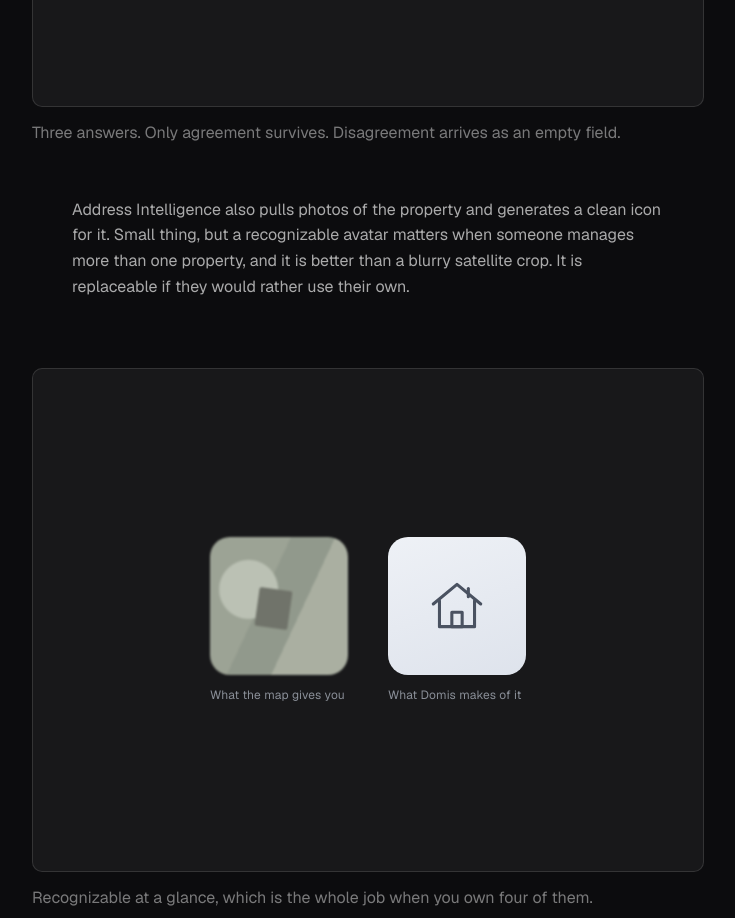
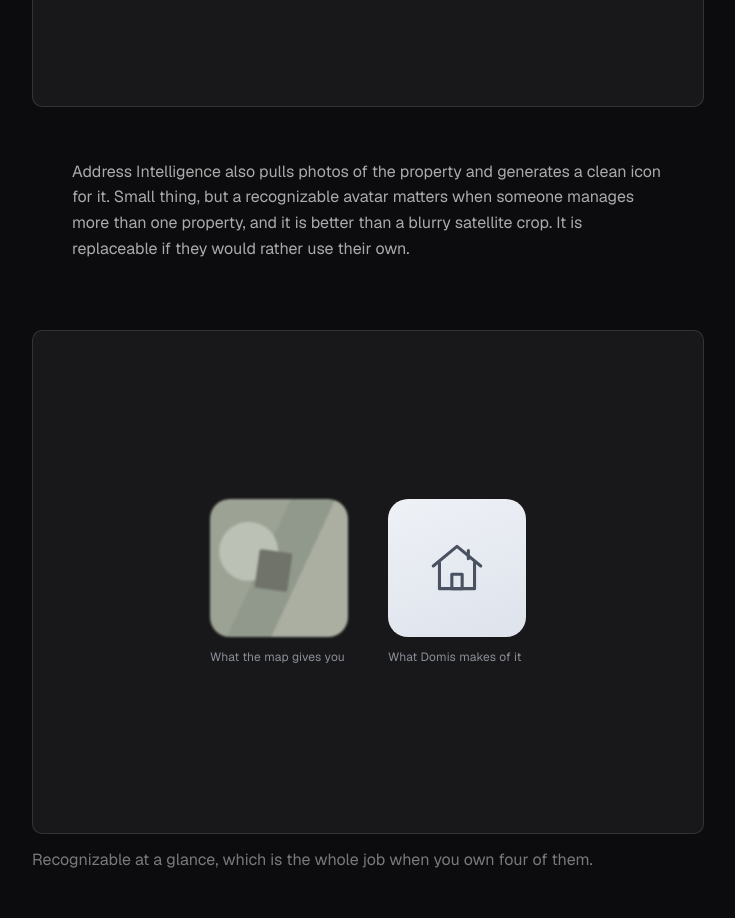
Before and after one commit to hridaew/hridaew-portfolio, a Next.js app: page /domis in a window 1280 px wide. Shown: the part 5940-6858 px from the top of the page, without its empty margins (272-1007 px from the left). Built offline with nearby package versions, Linux system fonts and the light colour scheme.

Commit message:
Remove consensus figure caption under Address challenge
Drop the three-answers figcaption; the mock already explains the
agreement rule in-body.

Co-authored-by: hridaew <hridaew@users.noreply.github.com>

```diff
--- a/src/components/domis/DomisCaseStudyBody.tsx
+++ b/src/components/domis/DomisCaseStudyBody.tsx
@@ -563,10 +563,6 @@ export function DomisCaseStudyBody() {
               </div>
             </div>
           </div>
-          <figcaption className="dcs-caption site-body">
-            Three answers. Only agreement survives. Disagreement arrives as an
-            empty field.
-          </figcaption>
         </figure>
       </Reveal>
 
```
